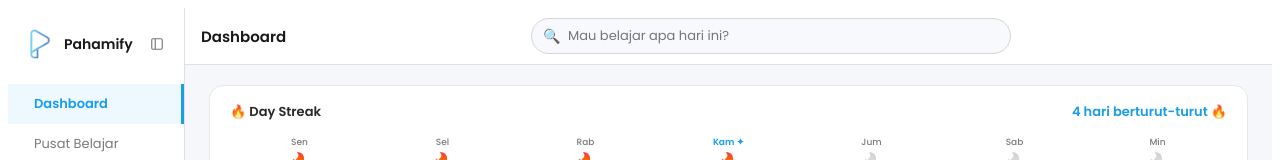
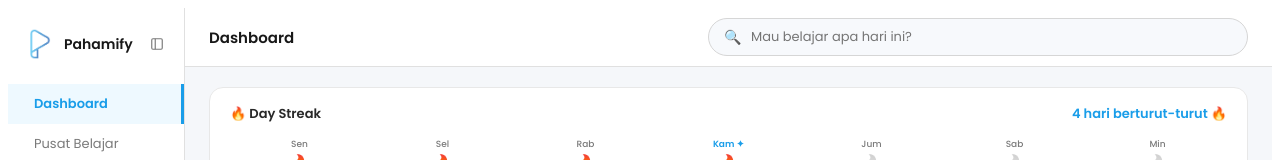
Before and after one commit to XnonXte/Pahamify-Prototype, a React (Vite) app: page / in a window 1280 px wide. Shown: the top 160 px of the page. Built offline with nearby package versions, Linux system fonts and the light colour scheme.

Commit message:
Wi wok de tok

```diff
--- a/src/Dashboard.jsx
+++ b/src/Dashboard.jsx
@@ -543,24 +543,25 @@ function TabletNavbar({ activePage, onNavigate }) {
 }
 
 // ─── TOPBAR ───────────────────────────────────────────────────────────────────
+// ─── TOPBAR ───────────────────────────────────────────────────────────────────
 function Topbar({ title, placeholder = "Mau belajar apa hari ini?" }) {
   return (
     <div className="topbar" style={{
       background: "#fff",
       borderBottom: "0.5px solid #e0e0e0",
-      padding: "10px 16px", /* Padding disesuaikan agar proporsional saat 1 atau 2 baris */
+      padding: "10px 24px", /* Padding disesuaikan agar pas dengan grid konten di bawahnya */
       minHeight: 56,
       display: "flex",
       alignItems: "center",
       justifyContent: "space-between",
-      flexWrap: "wrap", /* KUNCI UTAMA: Mengizinkan elemen turun ke bawah jika tidak muat */
-      gap: "10px 12px", /* Gap horizontal 12px, gap vertikal jika turun kasur sebesar 10px */
+      flexWrap: "nowrap", /* Di desktop dipaksa sejajar agar memanjang sempurna */
+      gap: "0 24px",
       flexShrink: 0,
       width: "100%",
       boxSizing: "border-box"
     }}>
 
-      {/* SISI KIRI: Judul Halaman */}
+      {/* SISI KIRI: Judul Halaman (Page) */}
       <div style={{
         fontSize: 15,
         fontWeight: 600,
@@ -571,22 +572,26 @@ function Topbar({ title, placeholder = "Mau belajar apa hari ini?" }) {
         {title}
       </div>
 
-      {/* SISI TENAH / BAWAH: Kontainer Search Bar */}
-      {/* Menggunakan order: 3 di media query css jika ingin di bawah profil,
-          atau biarkan flex-wrap alami mengikuti urutan DOM html */}
+      {/* AREA UTAMA: Search bar dibuat memanjang penuh ke kiri sesuai image_d42cb5.jpg */}
+      <div className="topbar-actions" style={{
+        display: "flex",
+        alignItems: "center",
+        flexShrink: 0,
+        flex: 1, /* KUNCI UTAMA: Mengambil semua sisa ruang kosong yang tersedia di sebelah kiri */
+        justifyContent: "flex-end", /* Tetap rapat kanan untuk menjaga sisi margin luar */
+      }}>
         <div className="topbar-search" style={{
-        flex: 1,
-        minWidth: "240px", /* Memaksa search bar turun ke bawah jika sisa ruang di samping judul kurang dari 240px */
-        maxWidth: 480,
+          width: "100%", /* Memaksa input mengisi seluruh area panjang flex container */
+          maxWidth: "540px", /* Batas maksimal diperbesar secara masif agar kolomnya terlihat sangat panjang */
           position: "relative",
         }}>
-        <span style={{ position: "absolute", left: 12, top: "50%", transform: "translateY(-50%)", color: "#7a7a7a", fontSize: 14 }}>🔍</span>
+          <span style={{ position: "absolute", left: 16, top: "50%", transform: "translateY(-50%)", color: "#7a7a7a", fontSize: 14 }}>🔍</span>
           <input style={{
             width: "100%",
-          height: 36,
+            height: 38,
             border: "0.5px solid #d6d6d6",
             borderRadius: 20,
-          padding: "0 12px 0 36px",
+            padding: "0 16px 0 42px",
             fontSize: 13,
             fontFamily: "'Poppins',sans-serif",
             background: "#f7f9fc",
@@ -595,23 +600,21 @@ function Topbar({ title, placeholder = "Mau belajar apa hari ini?" }) {
             boxSizing: "border-box"
           }} placeholder={placeholder} />
         </div>
-
-      {/* SISI KANAN: Menu Aksi (Notifikasi & Profil) */}
-      <div className="topbar-actions" style={{
-        display: "flex",
-        alignItems: "center",
-        gap: 8,
-        flexShrink: 0,
-      }}>
-        {/* Bell icon removed */}
       </div>
 
-      {/* Tweak CSS Tambahan untuk merapikan urutan susunan khusus di layar mobile kecil */}
+      {/* Tweak CSS Responsif khusus untuk tampilan mobile agar tidak rusak saat mengecil */}
       <style>{`
-        @media (max-width: 500px) {
+        @media (max-width: 600px) {
+          .topbar {
+            flex-wrap: wrap !important;
+            padding: 10px 16px !important;
+          }
+          .topbar-actions {
+            width: 100% !important;
+            flex: none !important;
+            margin-top: 4px;
+          }
           .topbar-search {
-            order: 3; /* Memaksa search bar berada di urutan paling bawah setelah judul & profil */
-            width: 100%;
             max-width: 100% !important;
           }
         }
```
Lines whose indentation alone changed are shown as unchanged.
